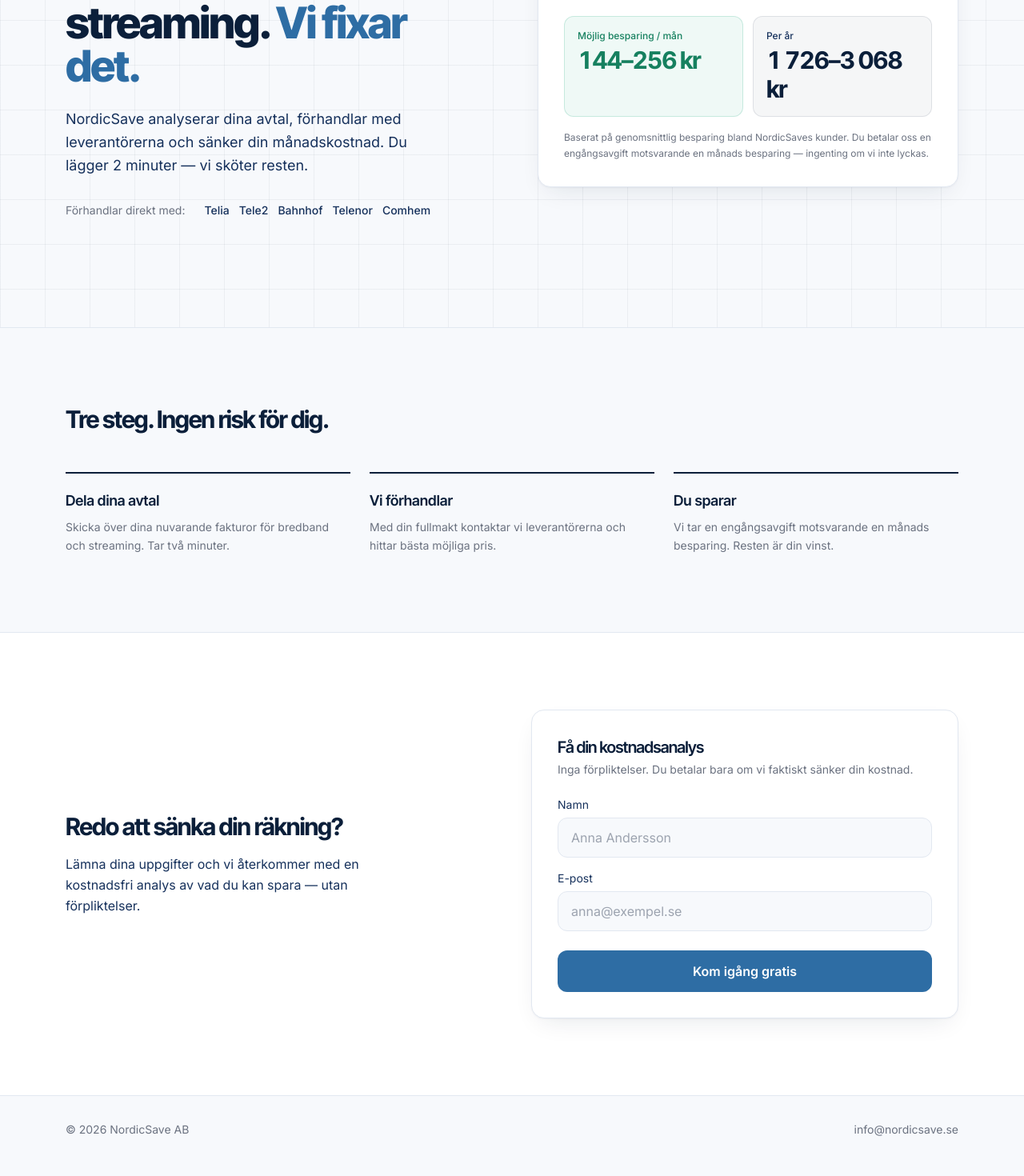
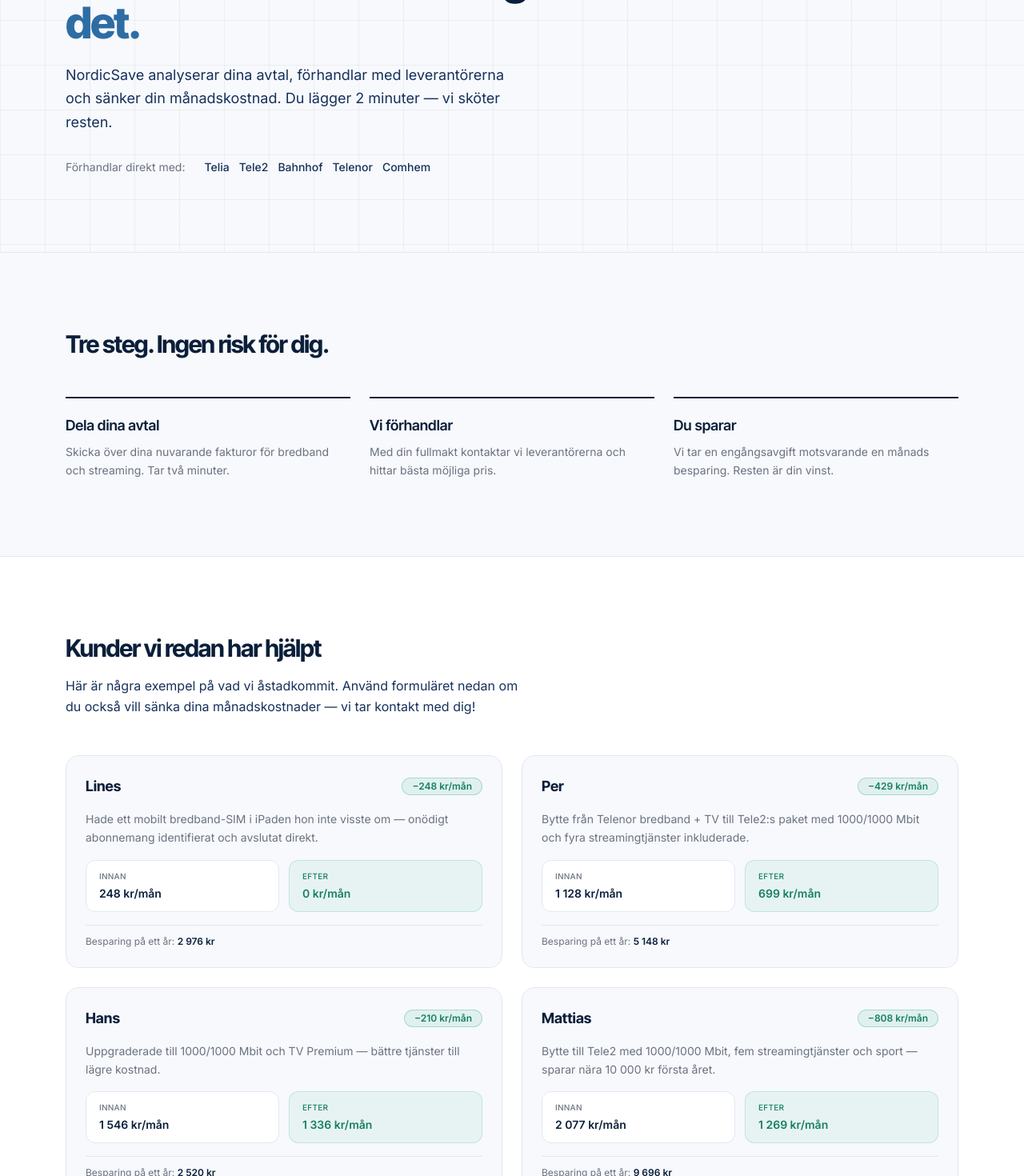
Before and after one commit to MalleBalleCode/NordicSave, a Next.js app: page / in a window 1280 px wide. Shown: the part 320-1790 px from the top of the page at 80% size. Built offline with nearby package versions, Linux system fonts and the light colour scheme.

Commit message:
Add customer case examples and update layout
Added customer case examples to the home page, showcasing savings and descriptions for various users. Updated the layout and removed the SavingsCalculator component.

```diff
--- a/app/page.tsx
+++ b/app/page.tsx
@@ -1,8 +1,42 @@
-import SavingsCalculator from "@/components/SavingsCalculator";
 import LeadForm from "@/components/LeadForm";
 import Link from "next/link";
 
 const PROVIDERS = ["Telia", "Tele2", "Bahnhof", "Telenor", "Comhem"];
+
+const CASES = [
+  {
+    name: "Lines",
+    before: "248 kr/mån",
+    after: "0 kr/mån",
+    savedPerMonth: 248,
+    savedPerYear: 2976,
+    description: "Hade ett mobilt bredband-SIM i iPaden hon inte visste om — onödigt abonnemang identifierat och avslutat direkt.",
+  },
+  {
+    name: "Per",
+    before: "1 128 kr/mån",
+    after: "699 kr/mån",
+    savedPerMonth: 429,
+    savedPerYear: 5148,
+    description: "Bytte från Telenor bredband + TV till Tele2:s paket med 1000/1000 Mbit och fyra streamingtjänster inkluderade.",
+  },
+  {
+    name: "Hans",
+    before: "1 546 kr/mån",
+    after: "1 336 kr/mån",
+    savedPerMonth: 210,
+    savedPerYear: 2520,
+    description: "Uppgraderade till 1000/1000 Mbit och TV Premium — bättre tjänster till lägre kostnad.",
+  },
+  {
+    name: "Mattias",
+    before: "2 077 kr/mån",
+    after: "1 269 kr/mån",
+    savedPerMonth: 808,
+    savedPerYear: 9696,
+    description: "Bytte till Tele2 med 1000/1000 Mbit, fem streamingtjänster och sport — sparar nära 10 000 kr första året.",
+  },
+];
 
 export default function Home() {
   return (
@@ -16,42 +50,76 @@ export default function Home() {
           </div>
         </div>
       </header>
+
+      {/* Hero — single column nu när kalkylatorn är borttagen */}
       <section className="relative ledger-grid overflow-hidden border-b border-line">
-        <div className="max-w-content mx-auto px-6 sm:px-8 py-16 sm:py-24 grid lg:grid-cols-2 gap-12 lg:gap-16 items-start">
-          <div>
-            <p className="inline-flex items-center gap-2 rounded-full border border-gain/30 bg-gain/[0.08] px-3 py-1 text-xs font-medium text-gain_dark mb-6">Inga förpliktelser · Du betalar bara om vi lyckas</p>
-            <h1 className="font-display font-extrabold tracking-tightest text-ink text-4xl sm:text-5xl lg:text-[3.4rem] leading-[1.05] mb-6">Du betalar för mycket för bredband och streaming. <span className="text-action">Vi fixar det.</span></h1>
-            <p className="text-lg text-ink_soft leading-relaxed mb-8 max-w-md">NordicSave analyserar dina avtal, förhandlar med leverantörerna och sänker din månadskostnad. Du lägger 2 minuter — vi sköter resten.</p>
-            <div className="flex flex-wrap items-center gap-x-6 gap-y-2 text-sm text-muted mb-10">
-              <span>Förhandlar direkt med:</span>
-              <div className="flex flex-wrap gap-3 font-medium text-ink_soft">
-                {PROVIDERS.map((p) => (<span key={p}>{p}</span>))}
-              </div>
+        <div className="max-w-content mx-auto px-6 sm:px-8 py-16 sm:py-24">
+          <p className="inline-flex items-center gap-2 rounded-full border border-gain/30 bg-gain/[0.08] px-3 py-1 text-xs font-medium text-gain_dark mb-6">
+            Inga förpliktelser · Du betalar bara om vi lyckas
+          </p>
+          <h1 className="font-display font-extrabold tracking-tightest text-ink text-4xl sm:text-5xl lg:text-[3.4rem] leading-[1.05] mb-6 max-w-3xl">
+            Du betalar för mycket för bredband och streaming.{" "}
+            <span className="text-action">Vi fixar det.</span>
+          </h1>
+          <p className="text-lg text-ink_soft leading-relaxed mb-8 max-w-xl">
+            NordicSave analyserar dina avtal, förhandlar med leverantörerna och sänker din månadskostnad. Du lägger 2 minuter — vi sköter resten.
+          </p>
+          <div className="flex flex-wrap items-center gap-x-6 gap-y-2 text-sm text-muted">
+            <span>Förhandlar direkt med:</span>
+            <div className="flex flex-wrap gap-3 font-medium text-ink_soft">
+              {PROVIDERS.map((p) => (<span key={p}>{p}</span>))}
             </div>
           </div>
-          <SavingsCalculator />
         </div>
       </section>
+
+      {/* Tre steg */}
       <section className="max-w-content mx-auto px-6 sm:px-8 py-16 sm:py-24">
-        <h2 className="font-display font-bold tracking-tightest text-ink text-2xl sm:text-3xl mb-12 max-w-lg">Tre steg. Ingen risk för dig.</h2>
+        <h2 className="font-display font-bold tracking-tightest text-ink text-2xl sm:text-3xl mb-12 max-w-lg">
+          Tre steg. Ingen risk för dig.
+        </h2>
         <div className="grid sm:grid-cols-3 gap-8 sm:gap-6">
           <Step label="Dela dina avtal" text="Skicka över dina nuvarande fakturor för bredband och streaming. Tar två minuter." />
           <Step label="Vi förhandlar" text="Med din fullmakt kontaktar vi leverantörerna och hittar bästa möjliga pris." />
           <Step label="Du sparar" text="Vi tar en engångsavgift motsvarande en månads besparing. Resten är din vinst." />
         </div>
       </section>
-      <section id="lead-form" className="border-t border-line bg-white">
+
+      {/* Kundcase */}
+      <section className="border-t border-line bg-white">
+        <div className="max-w-content mx-auto px-6 sm:px-8 py-16 sm:py-24">
+          <h2 className="font-display font-bold tracking-tightest text-ink text-2xl sm:text-3xl mb-4">
+            Kunder vi redan har hjälpt
+          </h2>
+          <p className="text-ink_soft leading-relaxed max-w-xl mb-12">
+            Här är några exempel på vad vi åstadkommit. Använd formuläret nedan om du också vill sänka dina månadskostnader — vi tar kontakt med dig!
+          </p>
+          <div className="grid sm:grid-cols-2 gap-6">
+            {CASES.map((c) => (
+              <CaseCard key={c.name} {...c} />
+            ))}
+          </div>
+        </div>
+      </section>
+
+      {/* Lead-formulär */}
+      <section id="lead-form" className="border-t border-line">
         <div className="max-w-content mx-auto px-6 sm:px-8 py-16 sm:py-24 grid lg:grid-cols-2 gap-12 items-center">
           <div>
-            <h2 className="font-display font-bold tracking-tightest text-ink text-2xl sm:text-3xl mb-4">Redo att sänka din räkning?</h2>
-            <p className="text-ink_soft leading-relaxed max-w-md">Lämna dina uppgifter och vi återkommer med en kostnadsfri analys av vad du kan spara — utan förpliktelser.</p>
+            <h2 className="font-display font-bold tracking-tightest text-ink text-2xl sm:text-3xl mb-4">
+              Redo att sänka din räkning?
+            </h2>
+            <p className="text-ink_soft leading-relaxed max-w-md">
+              Lämna dina uppgifter och vi återkommer med en kostnadsfri analys av vad du kan spara — utan förpliktelser.
+            </p>
           </div>
           <LeadForm />
         </div>
       </section>
+
       <footer className="border-t border-line">
         <div className="max-w-content mx-auto px-6 sm:px-8 py-8 flex flex-col sm:flex-row justify-between items-center gap-3 text-sm text-muted">
-          <span>© 2026 NordicSave AB</span>
+          <span>© 2026 NordicSave</span>
           <span>info@nordicsave.se</span>
         </div>
       </footer>
@@ -67,3 +135,47 @@ function Step({ label, text }: { label: string; text: string }) {
     </div>
   );
 }
+
+function CaseCard({
+  name,
+  before,
+  after,
+  savedPerMonth,
+  savedPerYear,
+  description,
+}: {
+  name: string;
+  before: string;
+  after: string;
+  savedPerMonth: number;
+  savedPerYear: number;
+  description: string;
+}) {
+  return (
+    <div className="rounded-2xl border border-line bg-surface p-6 flex flex-col gap-4">
+      <div className="flex items-center justify-between">
+        <span className="font-display font-bold text-ink text-lg">{name}</span>
+        <span className="rounded-full bg-gain/[0.1] border border-gain/30 px-3 py-0.5 text-xs font-semibold text-gain_dark">
+          −{savedPerMonth} kr/mån
+        </span>
+      </div>
+      <p className="text-sm text-muted leading-relaxed">{description}</p>
+      <div className="grid grid-cols-2 gap-3 mt-auto">
+        <div className="rounded-xl bg-white border border-line px-4 py-3">
+          <p className="text-[10px] font-medium text-muted uppercase tracking-wide mb-1">Innan</p>
+          <p className="font-semibold text-ink text-sm">{before}</p>
+        </div>
+        <div className="rounded-xl bg-gain/[0.07] border border-gain/20 px-4 py-3">
+          <p className="text-[10px] font-medium text-gain_dark uppercase tracking-wide mb-1">Efter</p>
+          <p className="font-semibold text-gain_dark text-sm">{after}</p>
+        </div>
+      </div>
+      <div className="border-t border-line pt-3">
+        <p className="text-xs text-muted">
+          Besparing på ett år:{" "}
+          <span className="font-bold text-ink">{savedPerYear.toLocaleString("sv-SE")} kr</span>
+        </p>
+      </div>
+    </div>
+  );
+}
```
